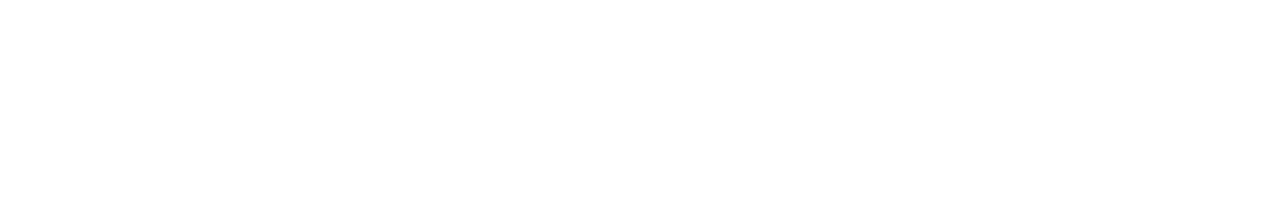
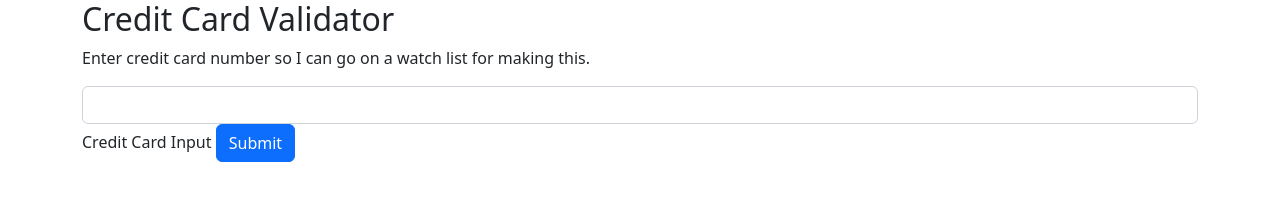
Before and after one commit to JasoFal/credit-card-validator, a plain HTML site: page index.html in a window 1280 px wide. Drawn offline with nearby package versions, Linux system fonts and the light colour scheme.

Commit message:
Make positive I logged the HTML file.

```diff
--- a/index.html
+++ b/index.html
@@ -1,4 +1,24 @@
 <!DOCTYPE html>
 <html lang="en-US">
-
+<head>
+  <title>Credit Card Validator</title>
+  <link href="https://cdn.jsdelivr.net/npm/bootstrap@5.2.3/dist/css/bootstrap.min.css" rel="stylesheet"
+    integrity="sha384-rbsA2VBKQhggwzxH7pPCaAqO46MgnOM80zW1RWuH61DGLwZJEdK2Kadq2F9CUG65" crossorigin="anonymous">
+  <link href="css/styles.css" rel="stylesheet" type="text/css">
+  <script src="js/scripts.js"></script>
+</head>
+<body>
+  <div class="container">
+    <h2>Credit Card Validator</h2>
+    <form id="user-input">
+      <div class="form-outline">
+        <p>Enter credit card number so I can go on a watch list for making this.</p>
+        <input type="number" id="typeNumber" class="form-control">
+        <label class="form-label" for="typeNumber">Credit Card Input</label>
+        <button type="submit" class="btn btn-primary">Submit</button>
+      </div>
+    </form>
+    <p id="validStatement"></p>
+  </div>
+</body>
 </html>
```
Also changed, not shown: 1 other file.
